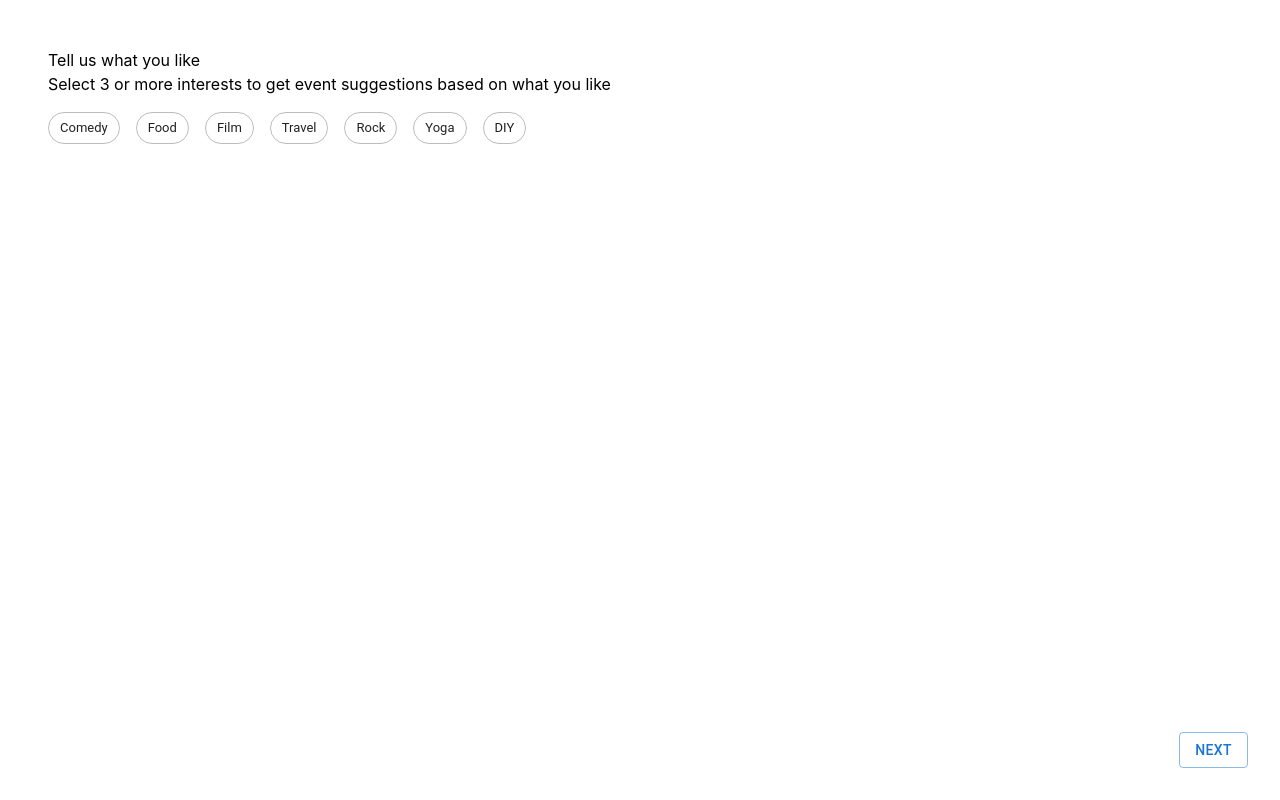
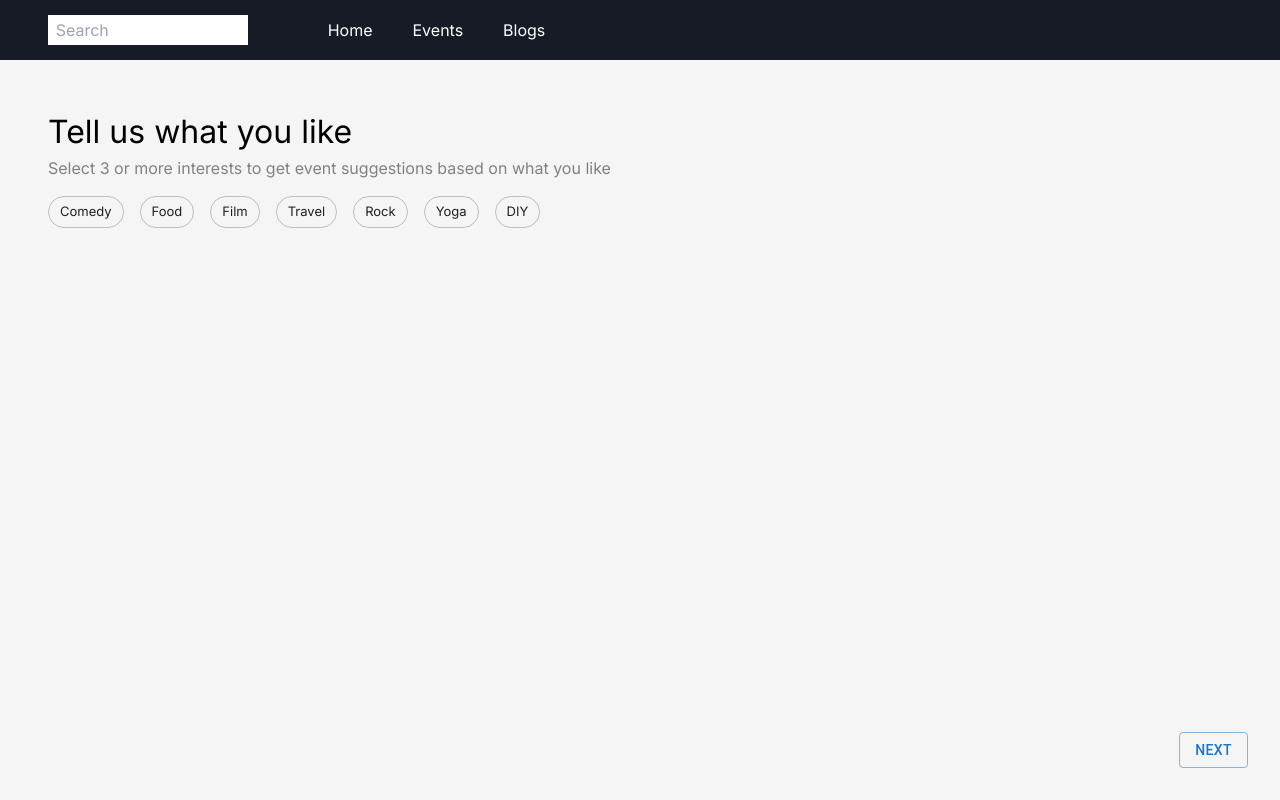
Before and after one commit to goodvid/rendezview, a React (Create React App) app in the folder app/: page /quiz in a window 1280 px wide. Built offline with nearby package versions, Linux system fonts and the light colour scheme.

Commit message:
Added global css + added Navbar to Quiz page

```diff
--- a/app/src/pages/Quiz.jsx
+++ b/app/src/pages/Quiz.jsx
@@ -1,6 +1,7 @@
 import React from "react";
 import { useState, useCallback } from "react";
 import { Alert, Box, Button, Chip, Stack, Snackbar } from "@mui/material";
+import Navbar from "../components/Navbar/Navbar";
 
 function Quiz() {
   const [minSelected, setMinSelected] = useState(false);
@@ -88,10 +89,11 @@
         left: "0px",
       }}
     >
+      <Navbar />
       <Stack margin="3rem" gap="1rem">
         <Stack justifyContent="flex-start" textAlign="left">
           <h1>Tell us what you like</h1>
-          <h3>
+          <h3 style={{ color: "#818181" }}>
             Select 3 or more interests to get event suggestions based on what
             you like
           </h3>
--- a/app/src/pages/styles.css
+++ b/app/src/pages/styles.css
@@ -1,3 +1,26 @@
+@import url("https://fonts.googleapis.com/css2?family=Inter:wght@100;200;300;400;500;600;700;800;900&display=swap");
+
+body,
+html {
+  height: 100%;
+  background-color: #f5f5f5;
+}
+
+* {
+  font-family: "Inter", sans-serif;
+  font-weight: 400;
+}
+
+h1 {
+  font-weight: 400;
+  font-size: xx-large;
+}
+
+h2 {
+  font-weight: 600;
+  font-size: x-large;
+}
+
 .profile-components {
   align-items: flex-start;
   margin-inline-end: 1rem;
```
